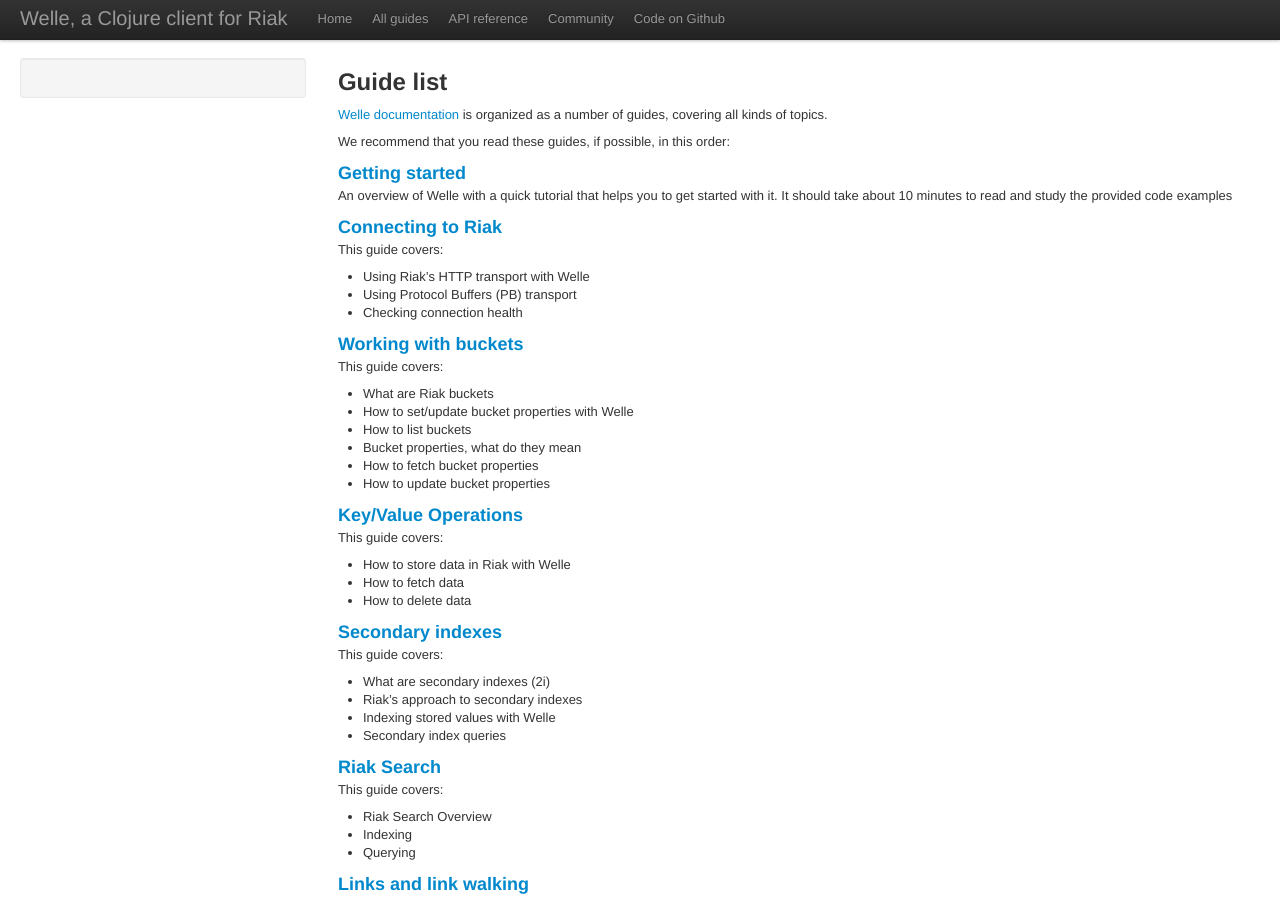
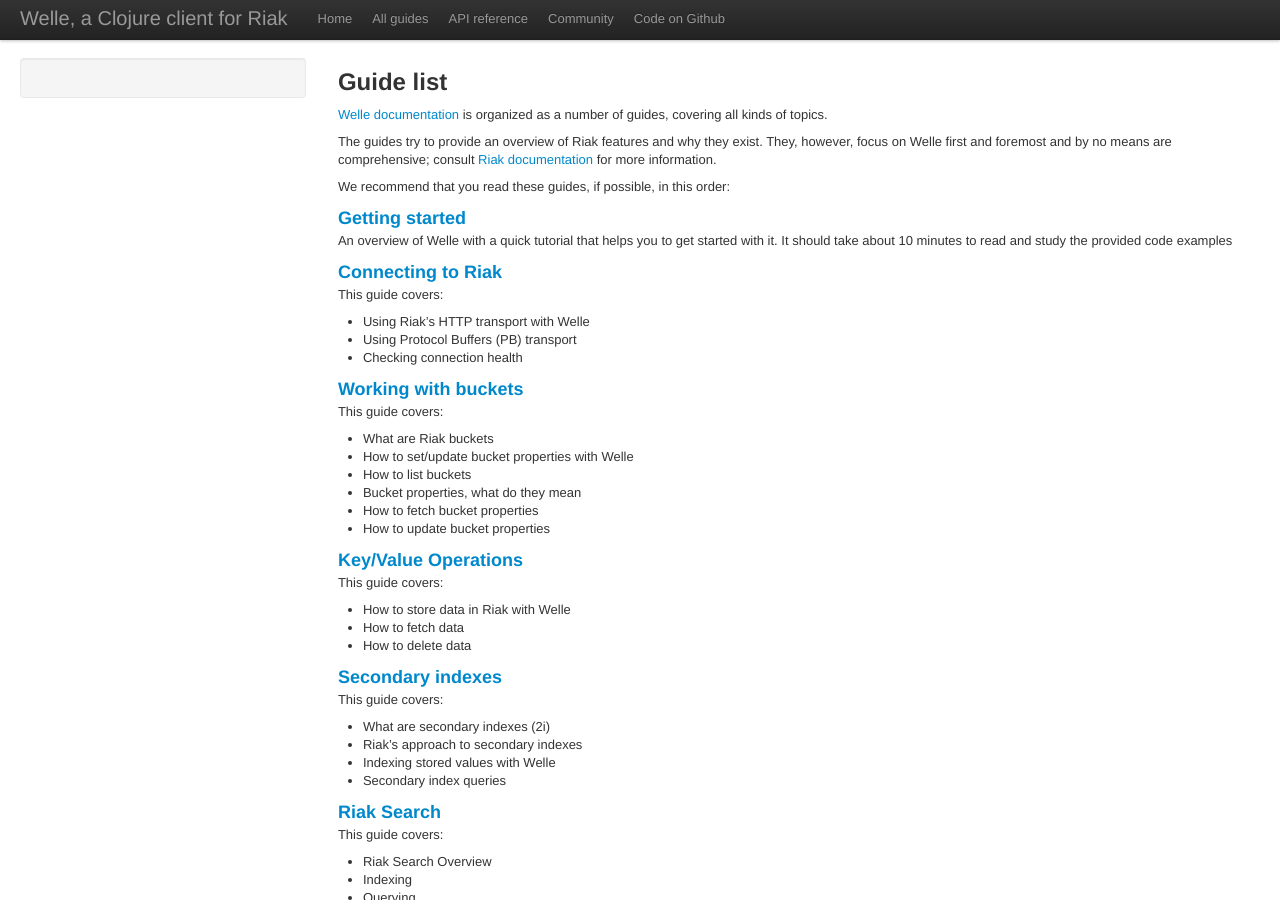
Before and after one commit to clojurewerkz/welle.docs, a Jekyll site: the page built from articles/guides.md, in a window 1280 px wide and 900 px high. Built offline with Jekyll 4.4.1, drawn with Linux system fonts in a browser that asks for light colours; some web fonts are replaced; comment, search, counter and statistics services are not loaded.

Commit message:
Links to the new awesome docs.basho.com sauce

```diff
--- a/articles/guides.md
+++ b/articles/guides.md
@@ -6,6 +6,9 @@
 ## Guide list
 
 [Welle documentation](https://github.com/clojurewerkz/welle.docs) is organized as a number of guides, covering all kinds of topics.
+
+The guides try to provide an overview of Riak features and why they exist. They, however, focus on Welle first and foremost
+and by no means are comprehensive; consult [Riak documentation](http://docs.basho.com/) for more information.
 
 We recommend that you read these guides, if possible, in this order:
 
```
